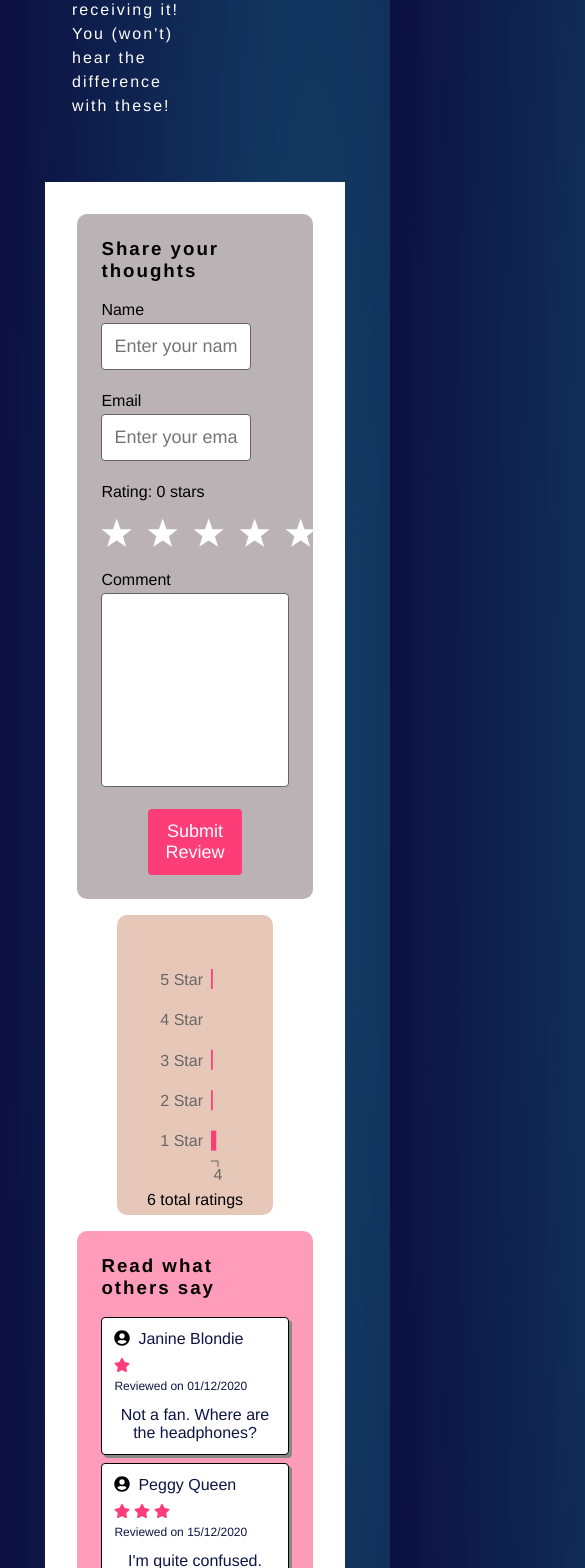
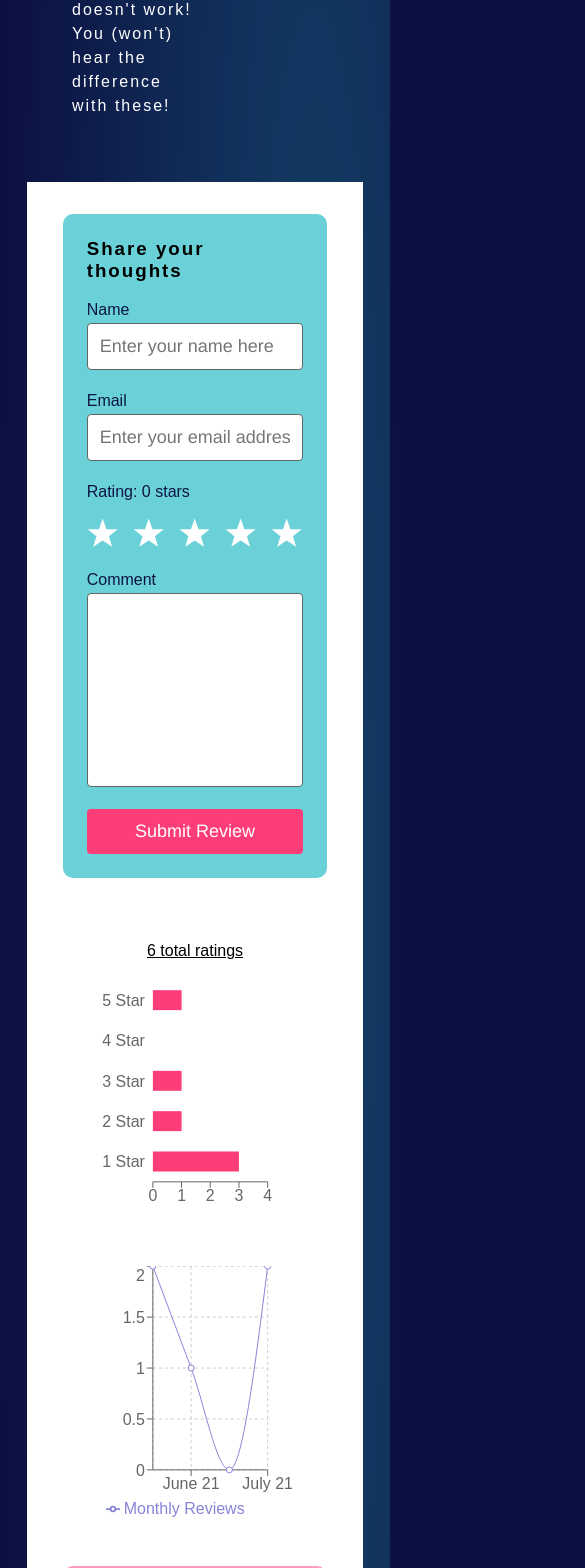
Before and after one commit to MashR3/Customer-Feedback-Page, a React (Create React App) app: page / in a window 390 px wide. Shown: the part 432-2000 px from the top of the page, 585 px wide, since content can reach past the window. Built offline with nearby package versions, Linux system fonts and the light colour scheme.

Commit message:
responsiveness and clean up. Line graph added

```diff
--- a/src/App.tsx
+++ b/src/App.tsx
@@ -11,22 +11,22 @@ import './styles.css';
 function App() {
   let [commentArray, setComments] = useState<CommentObject[]>(initialComments);
 
-  // useEffect(() => {
-  //   console.log('useEffect Comment section');
-  // }, [commentArray]);
-
   return (
-    <div>
+    <>
       <Header />
       <MainContainer>
-        <ProductFeedbackForm
-          setComments={setComments}
-          commentArray={commentArray}
-        />
-        <ProductMetrics commentArray={commentArray} />
+        <FloatDiv>
+          <ProductFeedbackForm
+            setComments={setComments}
+            commentArray={commentArray}
+          />
+        </FloatDiv>
+        <FloatDiv>
+          <ProductMetrics commentArray={commentArray} />
+        </FloatDiv>
         <ProductComments commentArray={commentArray} />
       </MainContainer>
-    </div>
+    </>
   );
 }
 
@@ -36,10 +36,18 @@ const MainContainer = styled.div`
   display: flex-start;
   flex-direction: column;
   justify-content: flex-start;
-  width: 80%;
+  width: 90%;
   min-height: 600px;
   background: #ffffff;
   text-align: center;
   margin: 64px auto;
   padding: 32px;
 `;
+
+const FloatDiv = styled.div`
+  width: 50%;
+  float: left;
+  @media only screen and (max-width: 760px) {
+    width: 100%;
+  }
+`;
--- a/src/components/Header.tsx
+++ b/src/components/Header.tsx
@@ -2,9 +2,9 @@ import React, { useState } from 'react';
 import styled from 'styled-components';
 
 function Header() {
-  const [itemName, setItemName] = useState('Headphoneless Headphones');
-  const [itemDescription, setDescription] = useState(
-    "Welcome to the revolutionary concept of paying for an item and not receiving it! You (won't) hear the difference with these!"
+  const [itemName] = useState('Headphoneless Headphones');
+  const [itemDescription] = useState(
+    "Welcome to the revolutionary concept of paying for an item that doesn't work! You (won't) hear the difference with these!"
   );
 
   return (
@@ -26,7 +26,6 @@ const StyledHeader = styled.header`
     word-spacing: 4px;
     color: #123c69;
     text-transform: uppercase;
-    font-family: 'Graphik LCG Web', sans-serif;
     font-weight: 400;
     font-size: 16px;
     line-height: 24px;
@@ -54,5 +53,8 @@ const StyledHeader = styled.header`
     margin-top: 80px;
     text-align: left;
     text-transform: capitalise;
+    @media only screen and (max-width: 760px) {
+      font-size: 30px;
+    }
   }
 `;
--- a/src/components/ProductComments.tsx
+++ b/src/components/ProductComments.tsx
@@ -18,10 +18,13 @@ const ProductComments: React.FC<Props> = ({ commentArray }) => (
 
 export default ProductComments;
 
-const Comments = styled.section`
+const Comments = styled.div`
+  clear: both;
   border-radius: 10px;
   margin-top: 16px;
   padding: 24px;
+  margin-right: 4px;
+  margin-left: 4px;
   background: #fd3d7782;
   h3 {
     text-align: left;
--- a/src/components/ProductFeedbackForm.tsx
+++ b/src/components/ProductFeedbackForm.tsx
@@ -18,9 +18,7 @@ const ProductFeedbackForm: React.FC<Props> = ({
   const [rating, setRating] = useState(0);
   const [comment, setComment] = useState('');
 
-  const changeRating = (newRating: number) => {
-    setRating(newRating);
-  };
+  const changeRating = (newRating: number) => setRating(newRating);
 
   const handleSubmit = (e: React.SyntheticEvent) => {
     e.preventDefault();
@@ -37,16 +35,11 @@ const ProductFeedbackForm: React.FC<Props> = ({
     let newArray = [newComment, ...commentArray];
 
     setComments(newArray);
+    setName('');
+    setEmail('');
+    setRating(0);
+    setComment('');
   };
-
-  const handleNameInput = (e: React.FormEvent<HTMLInputElement>): void =>
-    setName(e.currentTarget.value);
-  const handleEmailInput = (e: React.FormEvent<HTMLInputElement>): void =>
-    setEmail(e.currentTarget.value);
-  const handleCommentInput = (e: React.FormEvent<HTMLTextAreaElement>): void =>
-    setComment(e.currentTarget.value);
-  const handleOnClick = (e: React.FormEvent<HTMLInputElement>): void =>
-    setRating(+e.currentTarget.value);
 
   // For accessibility and screen readers
   const ratingBuilder = (num: number) => {
@@ -60,7 +53,9 @@ const ProductFeedbackForm: React.FC<Props> = ({
         key={rating}
         name='form-rating'
         value={rating}
-        onClick={handleOnClick}
+        onClick={(e: React.FormEvent<HTMLInputElement>): void =>
+          setRating(+e.currentTarget.value)
+        }
         onChange={() => changeRating(rating)}
         className='hidden-rating'
         required
@@ -78,7 +73,9 @@ const ProductFeedbackForm: React.FC<Props> = ({
         type='text'
         // pattern='[A-Za-z]'
         name='form-username'
-        onChange={handleNameInput}
+        onChange={(e: React.FormEvent<HTMLInputElement>): void =>
+          setName(e.currentTarget.value)
+        }
         value={name}
         required
       />
@@ -89,7 +86,9 @@ const ProductFeedbackForm: React.FC<Props> = ({
         placeholder='Enter your email address here'
         type='email'
         name='form-email'
-        onChange={handleEmailInput}
+        onChange={(e: React.FormEvent<HTMLInputElement>): void =>
+          setEmail(e.currentTarget.value)
+        }
         // pattern='[/^\w+([\.-]?\w+)*@\w+([\.-]?\w+)*(\.\w{2,3})+$/]'
         value={email}
         required
@@ -115,7 +114,9 @@ const ProductFeedbackForm: React.FC<Props> = ({
         rows={8}
         maxLength={500}
         name='form-comment'
-        onChange={handleCommentInput}
+        onChange={(e: React.FormEvent<HTMLTextAreaElement>): void =>
+          setComment(e.currentTarget.value)
+        }
         value={comment}
       />
       <br />
@@ -125,6 +126,39 @@ const ProductFeedbackForm: React.FC<Props> = ({
     </Form>
   );
 };
+
+const Form = styled.form`
+  background-color: #69d1d7;
+  padding: 24px;
+  border-radius: 10px;
+  margin-bottom: 24px;
+  margin-right: 4px;
+  margin-left: 4px;
+  h3 {
+    text-align: left;
+    letter-spacing: 2px;
+    margin-top: 0px;
+  }
+  .hidden-rating {
+    position: absolute;
+    width: 1px;
+    height: 1px;
+    padding: 0;
+    margin: -1px;
+    overflow: hidden;
+    clip: rect(0, 0, 0, 0);
+    white-space: nowrap; /* added line */
+    border: 0;
+  }
+  .star-ratings {
+    display: flex !important;
+    margin-top: 12px !important;
+    @media only screen and (max-width: 760px) {
+      padding-left: 0px !important;
+      padding-right: 0px !important;
+    }
+  }
+`;
 
 const CommentArea = styled.textarea`
   resize: none;
@@ -167,31 +201,8 @@ const Button = styled.button`
     transform: translateY(2px);
   }
   cursor: pointer;
-`;
-
-const Form = styled.form`
-  background-color: #bab2b5;
-  padding: 24px;
-  border-radius: 10px;
-  h3 {
-    text-align: left;
-    letter-spacing: 2px;
-    margin-top: 0px;
-  }
-  .hidden-rating {
-    position: absolute;
-    width: 1px;
-    height: 1px;
-    padding: 0;
-    margin: -1px;
-    overflow: hidden;
-    clip: rect(0, 0, 0, 0);
-    white-space: nowrap; /* added line */
-    border: 0;
-  }
-  .star-ratings {
-    display: flex !important;
-    margin-top: 12px !important;
+  @media only screen and (max-width: 760px) {
+    width: 100%;
   }
 `;
 
@@ -200,6 +211,7 @@ const Label = styled.label`
   padding-bottom: 4px;
   font-weight: 400;
   border-radius: 4px 0px 0px 4px;
+  color: #0e1545;
 `;
 
 const Input = styled.input`
@@ -213,9 +225,11 @@ const Input = styled.input`
   display: block;
   margin-bottom: 4px;
   padding: 12px;
-  max-width: 80%;
+  width: 80%;
+  outline: none;
+  @media only screen and (max-width: 760px) {
     width: 100%;
-  outline: none;
+  }
 `;
 
 export default ProductFeedbackForm;
--- a/src/components/ProductMetrics.tsx
+++ b/src/components/ProductMetrics.tsx
@@ -3,12 +3,16 @@ import styled from 'styled-components';
 import { buildChartData } from '../utils';
 import {
   ResponsiveContainer,
+  LineChart,
+  CartesianGrid,
   BarChart,
   XAxis,
   YAxis,
   Tooltip,
   Bar,
   Cell,
+  Legend,
+  Line,
 } from 'recharts';
 import { CommentObject } from '../types';
 
@@ -16,29 +20,49 @@ type Props = {
   commentArray: CommentObject[];
 };
 
+const data = [
+  {
+    name: 'May 21',
+    'Monthly Reviews': 2,
+  },
+  {
+    name: 'June 21',
+    'Monthly Reviews': 1,
+  },
+  {
+    name: 'June 21',
+    'Monthly Reviews': 0,
+  },
+  {
+    name: 'July 21',
+    'Monthly Reviews': 2,
+  },
+];
+
 const barBuilder = (commentArray: CommentObject[]) => {
-  console.log(commentArray)
+  console.log(commentArray);
 
-  console.log('Code run')
+  console.log('Code run');
   return (
     <Bar dataKey={'total'}>
-      {(buildChartData(commentArray)).map((rateValue: any) => (
+      {buildChartData(commentArray).map((rateValue: any) => (
         <Cell key={rateValue['rating']} fill='#fd3d77' />
       ))}
     </Bar>
   );
 };
 
-
 const ProductMetrics: React.FC<Props> = ({ commentArray }) => (
+  <>
     <GraphContainer>
+      <FigCaption>{commentArray.length} total ratings</FigCaption>
       <ResponsiveContainer width='100%' height='100%'>
         <BarChart
           data={buildChartData(commentArray)}
           barCategoryGap='15%'
           barSize='20'
           layout='vertical'
-          margin={{ left: 10, right: 30, bottom: 0, top: 20 }}
+          margin={{ left: 10, right: 40, bottom: 0, top: 20 }}
         >
           <YAxis
             type='category'
@@ -51,16 +75,48 @@ const ProductMetrics: React.FC<Props> = ({ commentArray }) => (
           {barBuilder(commentArray)}
         </BarChart>
       </ResponsiveContainer>
-      <figcaption>{commentArray.length} total ratings</figcaption>
     </GraphContainer>
-  );
+
+    <GraphContainer style={{ marginTop: 0 }}>
+      <ResponsiveContainer width='100%' height='100%'>
+        <LineChart
+          width={500}
+          height={300}
+          data={data}
+          margin={{ left: 10, right: 40, bottom: 0, top: 0 }}
+        >
+          <CartesianGrid strokeDasharray='3 3' />
+          <XAxis dataKey='name' />
+          <YAxis />
+          <Tooltip />
+          <Legend style={{ position: 'relative' }} />
+          <Line
+            type='monotone'
+            dataKey='Monthly Reviews'
+            stroke='#8884d8'
+            activeDot={{ r: 8 }}
+          />
+        </LineChart>
+      </ResponsiveContainer>
+    </GraphContainer>
+  </>
+);
 
 export default ProductMetrics;
 
 const GraphContainer = styled.figure`
+  float: left;
+  width: 100%;
   height: 300px;
-  // min-width: 49%;
-  background: #e7c8b8;
+  margin-bottom: 24px;
+  margin-left: 16px;
+  @media only screen and (max-width: 760px) {
+    margin-left: 0px;
+  }
   padding: 24px;
   border-radius: 10px;
 `;
+
+const FigCaption = styled.figcaption`
+  text-decoration: underline;
+`;
--- a/src/styles.css
+++ b/src/styles.css
@@ -2,10 +2,9 @@
   box-sizing: border-box;
   margin: 4;
   padding: 0;
-  font-family: Helvetica, sans-serif;
+  font-family: 'Graphik LCG Web', sans-serif;
 }
 
 body {
-  /* background: linear-gradient(to top, #AC3B61, #EDC7B7 50%, #fff 80%, #db997a 75px); */
   background: radial-gradient(79.97% 124.8% at 80.57% 44.85%, rgba(43, 212, 219, 0.243) 0%, rgba(43, 212, 219, 0) 100%), rgb(12, 17, 66);
 }
```
Lines whose indentation alone changed are shown as unchanged.
